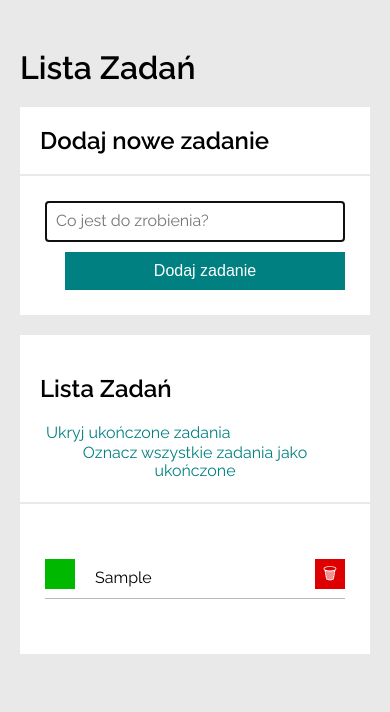
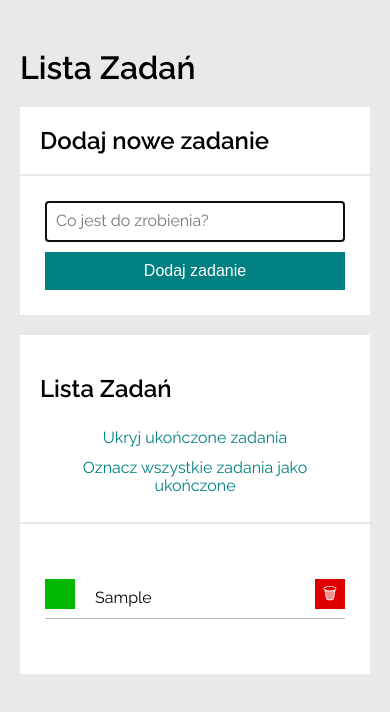
Before and after one commit to MajaCelej/to-do-list, a plain HTML site: page index.html in a window 390 px wide. Both pictures are taken after typing "Sample" into the empty fields and a click on the button "Dodaj zadanie". Drawn offline with nearby package versions, Linux system fonts and the light colour scheme.

Commit message:
added grid and media queries

```diff
--- a/css/form.css
+++ b/css/form.css
@@ -3,7 +3,6 @@
     color: rgb(255, 255, 255);
     font-family: 'Montserrat', sans-serif;
     padding: 10px;
-    margin-left: 20px;
     border: none;
     transition: 1s;
 }
--- a/css/section.css
+++ b/css/section.css
@@ -10,10 +10,16 @@
 }
 
 .section__headerSecondary {
-    display: flex;
-    flex-wrap: wrap;
+    display: grid;
+    grid-template-columns: auto auto;
     justify-content: space-between;
     align-items: center;
+}
+
+@media (max-width: 992px) {
+    .section__headerSecondary {
+        grid-template-columns: 1fr;
+    }
 }
 
 .section__main {
--- a/css/task.css
+++ b/css/task.css
@@ -18,6 +18,20 @@
     display: none;
 }
 
+.task__newButtons {
+    display: flex;
+    flex-wrap: wrap;
+}
+
+@media (max-width: 992px) {
+    .task__hideOrShowAllDone {
+        display: flex;
+        flex-basis: 100%;
+        justify-content: center;
+        margin: 5px;
+    };
+}
+
 .task__hideOrShowAllDone {
     background: transparent;
     border: none;
@@ -27,6 +41,15 @@
 
 .task__hideOrShowAllDone:hover {
     color: rgb(0, 179, 179)
+}
+
+@media (max-width: 992px) {
+    .task__markAllDone {
+        display: flex;
+        flex-basis: 100%;
+        justify-content: center;
+        margin: 5px;
+    };
 }
 
 .task__markAllDone {
```
